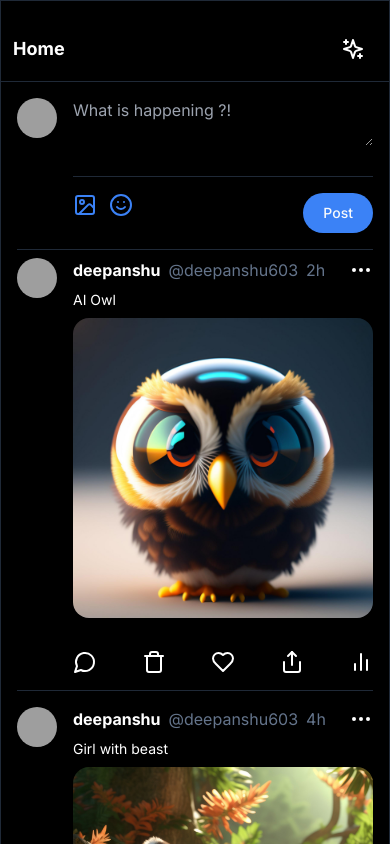
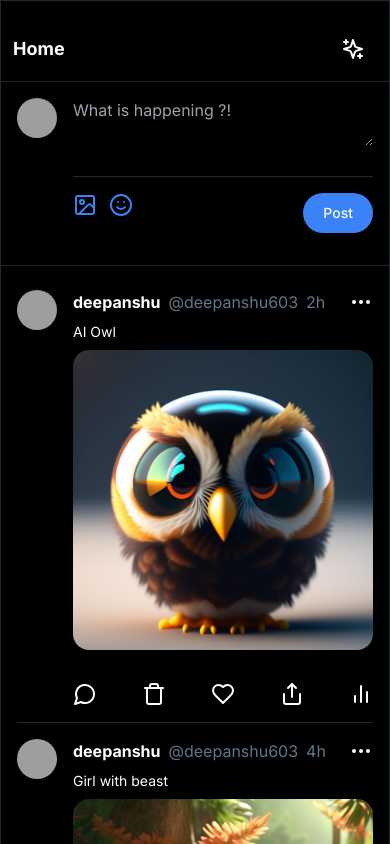
Before and after one commit to deepanshu2711/Twitter_Clone, a Next.js app: page / in a window 390 px wide. Shown: the top 844 px of the page. Built offline with nearby package versions, Linux system fonts and the light colour scheme; no server answers; grey boxes are pictures that could not be loaded.

Commit message:
[FEAT] Added clerk authentication

```diff
--- /dev/null
+++ b/app/(auth)/(routes)/layout.jsx
@@ -0,0 +1,11 @@
+const AuthLayout = ({children}) => {
+    return (
+        <div className="flex justify-center items-center h-screen w-screen">
+        <div>
+            {children}
+        </div>
+        </div>
+     );
+}
+
+export default AuthLayout;
--- /dev/null
+++ b/app/(auth)/(routes)/sign-in/[[...sign-in]]/page.jsx
@@ -0,0 +1,9 @@
+import { SignIn } from "@clerk/nextjs";
+
+export default function Page() {
+  return (
+
+        <SignIn />
+
+  );
+}
--- /dev/null
+++ b/app/(auth)/(routes)/sign-up/[[...sign-up]]/page.jsx
@@ -0,0 +1,5 @@
+import { SignUp } from "@clerk/nextjs";
+
+export default function Page() {
+  return <SignUp />;
+}
--- a/app/(landing)/page.js
+++ b/app/(landing)/page.js
@@ -1,6 +1,10 @@
+import Header from "@/components/Header";
 import InputSection from "@/components/InputSection";
 import Post from "@/components/Post";
+import SideBar from "@/components/SideBar";
+import Widgets from "@/components/Widgets";
 import Image from "next/image";
+
 
 
 const posts =[
@@ -26,9 +30,19 @@ const posts =[
 ]
 
 export default function Home() {
+
+
+
   return (
-    <div className="p-4">
+    <div className="">
+
+      <div className={`flex max-w-7xl mx-auto min-h-screen`}>
+      <SideBar />
+      <div className="w-full   border border-gray-800 sm:ml-24 md:ml-60">
+      <Header />
       <InputSection />
+      <div className="p-4">
+
 
       {/* Posts */}
 
@@ -45,6 +59,14 @@ export default function Home() {
           />
         ))
       }
+
+      </div>
+      </div>
+      {/* 3rd Section */}
+      <div className="hidden lg:inline-flex max-w-96">
+      <Widgets />
+      </div>
+      </div>
     </div>
   );
 }
--- a/app/layout.js
+++ b/app/layout.js
@@ -1,8 +1,12 @@
+
 import { Inter } from "next/font/google";
 import "./globals.css";
 import SideBar from "@/components/SideBar";
 import Header from "@/components/Header";
 import Widgets from "@/components/Widgets";
+import { SessionProvider } from "next-auth/react"
+import { ClerkProvider } from '@clerk/nextjs'
+
 
 const inter = Inter({ subsets: ["latin"] });
 
@@ -12,22 +16,14 @@ export const metadata = {
 };
 
 export default function RootLayout({ children }) {
+
   return (
-    <html lang="en">
+    <ClerkProvider>
+    <html lang="en" >
       <body className={inter.className}>
-      <div className="flex max-w-7xl mx-auto min-h-screen">
-      <SideBar />
-      <div className="w-full   border border-gray-800 sm:ml-24 md:ml-60">
-      <Header />
-      {children}
-      </div>
-      {/* 3rd Section */}
-      <div className="hidden lg:inline-flex max-w-96">
-      <Widgets />
-      </div>
-
-      </div>
+        {children}
       </body>
     </html>
+    </ClerkProvider>
   );
 }
--- a/components/InputSection.jsx
+++ b/components/InputSection.jsx
@@ -4,7 +4,7 @@ import { Button } from "./ui/button";
 
 const InputSection = () => {
     return (
-        <div className="flex w-full gap-4 md:gap-10 border-b border-gray-800">
+        <div className="flex w-full gap-4 md:gap-10 border-b border-gray-800 p-4">
             <div>
                 <Avatar className="md:ml-0 cursor-pointer">
                 <AvatarImage src="/1.png" />
--- a/components/SideBar.jsx
+++ b/components/SideBar.jsx
@@ -1,8 +1,11 @@
-import { ArrowDownLeftFromCircleIcon, Bell, Bookmark, Clipboard, Hash, HomeIcon, InboxIcon, MoreHorizontal, UserIcon } from "lucide-react";
+"use client"
+import {Bell, Bookmark, Clipboard, Hash, HomeIcon, InboxIcon, MoreHorizontal, UserIcon } from "lucide-react";
 import Image from "next/image";
 import MenuItem from "./MenuItem";
 import { Button } from "./ui/button";
 import { Avatar, AvatarFallback, AvatarImage } from "./ui/avatar";
+
+
 
 const menuItems = [
     {
@@ -40,8 +43,9 @@ const menuItems = [
 ]
 
 const SideBar = () => {
+
     return (
-        <div className="h-screen w-auto md:w-60 p-4 fixed   hidden sm:flex sm:flex-col">
+        <div className={`h-screen w-auto md:w-60 p-4 fixed   hidden sm:flex sm:flex-col `}>
             <div className="cursor-pointer">
                 {/* Logo */}
                 <Image src={"/x.webp"} width={50} height={50} alt="logo" />
--- a/components/Widgets.jsx
+++ b/components/Widgets.jsx
@@ -70,7 +70,7 @@ const Widgets = () => {
 
             </div>
 
-            <div className="mt-8 flex flex-col gap-2 bg-gray-900 rounded-lg">
+            <div className="mt-8 flex flex-col gap-2 bg-gray-900 rounded-xl sticky top-16">
                 {/* Who To Follow */}
                 {
                     WhoToFollow &&(
--- a/package.json
+++ b/package.json
@@ -9,12 +9,14 @@
     "lint": "next lint"
   },
   "dependencies": {
+    "@clerk/nextjs": "^4.29.5",
     "@radix-ui/react-avatar": "^1.0.4",
     "@radix-ui/react-slot": "^1.0.2",
     "class-variance-authority": "^0.7.0",
     "clsx": "^2.1.0",
     "lucide-react": "^0.312.0",
     "next": "14.1.0",
+    "next-auth": "^4.24.5",
     "react": "^18",
     "react-dom": "^18",
     "tailwind-merge": "^2.2.0",
```
Also changed, not shown: middleware.js (added, +12 -0 lines), 1 other file (tests, documents, lock files or other folders).
